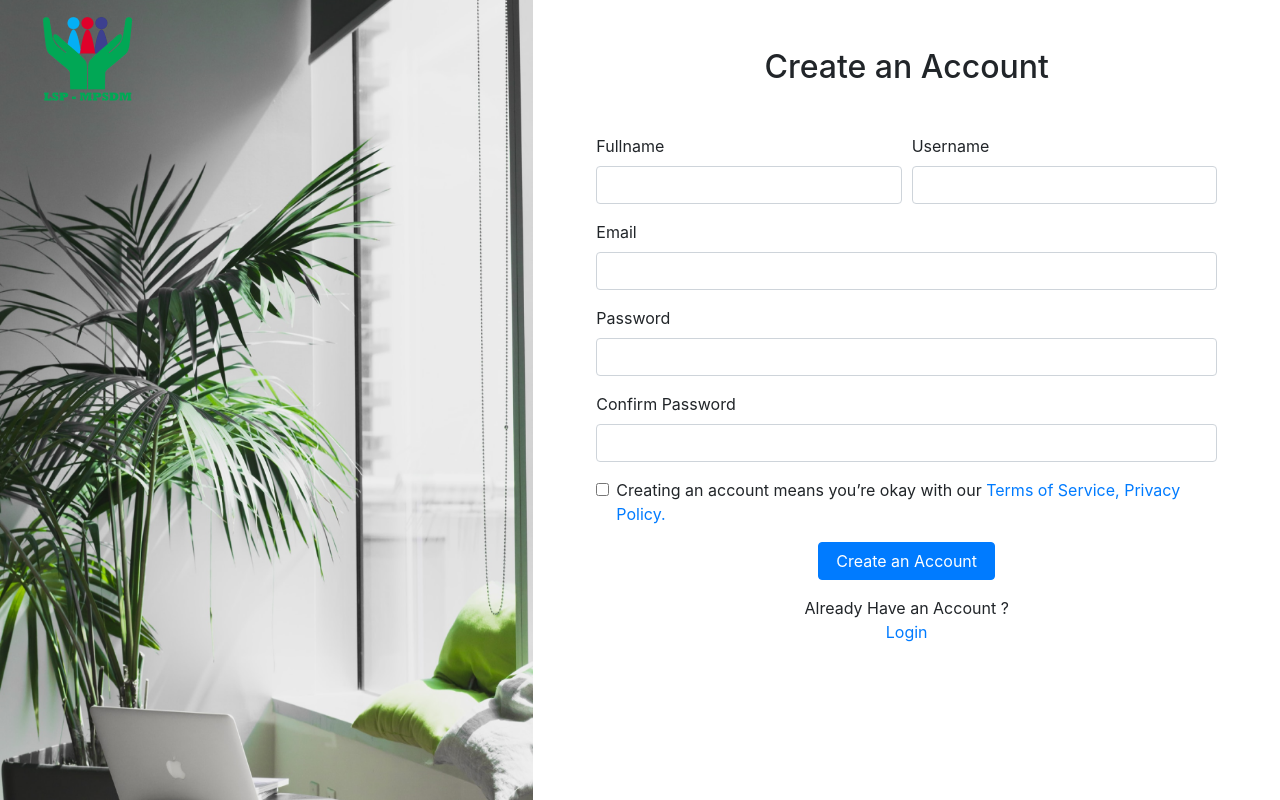
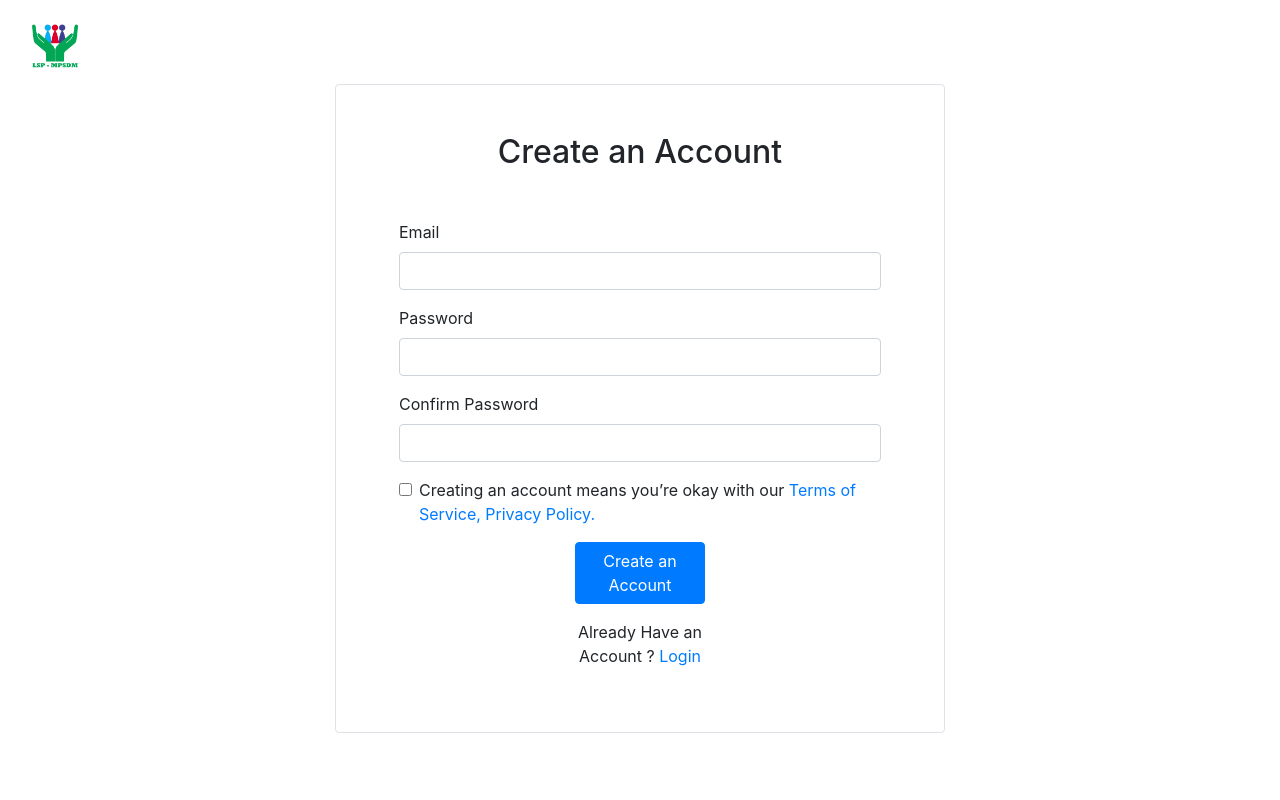
Before and after one commit to Ujian-Online/ujian-online-reactjs, a React (Create React App) app: page /registrasi in a window 1280 px wide. Built offline with nearby package versions, Linux system fonts and the light colour scheme.

Commit message:
delete username & fullname

```diff
--- a/src/components/register/RegisterForm.jsx
+++ b/src/components/register/RegisterForm.jsx
@@ -2,18 +2,8 @@ import { Link } from 'react-router-dom'
 
 const RegisterForm = () => {
     return (
-        <form className="p-lg-5">
+        <form className="p-lg-5 text-left">
             <h2 className="text-center mb-3 mb-lg-5">Create an Account</h2>
-            <div className="form-row">
-                <div className="form-group col-md-6">
-                    <label for="fullName">Fullname</label>
-                    <input type="text" className="form-control" id="fulName" />
-                </div>
-                <div className="form-group col-md-6">
-                    <label for="username">Username</label>
-                    <input type="text" className="form-control" id="username" />
-                </div>
-            </div>
             <div class="form-group">
                 <label for="email">Email</label>
                 <input type="email" class="form-control" id="email" />
--- a/src/components/register/RegisterPage.jsx
+++ b/src/components/register/RegisterPage.jsx
@@ -1,3 +1,4 @@
+import {Link} from 'react-router-dom'
 import { createUseStyles } from 'react-jss'
 import RegisterForm from './RegisterForm'
 
@@ -6,7 +7,7 @@ const useStyles = createUseStyles({
         height : '100vh'
     },
     sidebar : {
-        backgroundImage : 'url("/assets/img/bg-register.png")',
+        // backgroundImage : 'url("/assets/img/bg-register.png")',
         backgroundSize : '100% 100%'
     }
 })
@@ -16,11 +17,21 @@ const RegisterPage = () => {
 
     return (<div className={`container-fluid ${classes.container} `}  >
         <div className='row h-100'>
+        <div className="container-fluid  bg-white col-md-12 col-xs-6 mb-5 mt-4">
             <div className={`col-md-5 ${classes.sidebar}`} >
-                <img className='m-2 mt-lg-3 ml-lg-4' src='/assets/img/bg-logo.png' alt='logo' />
+                <Link to="/">
+                    <img src='/assets/img/bg-logo.png' alt='logo' width='50px' />
+                </Link>
             </div>
+                <div className="col-md-12 text-center ml-auto mr-auto mb-3 mt-3">
+                    <div className="col-md-6 col-xs-6 col-sm-6 text-center ml-auto mr-auto border rounded-left rounded-right ">
+                        <RegisterForm />
+                    </div>
+                </div>
+        </div>
+
             <div className='col-md-7'>
-                <RegisterForm />
+
             </div>
         </div>
     </div>)
```
